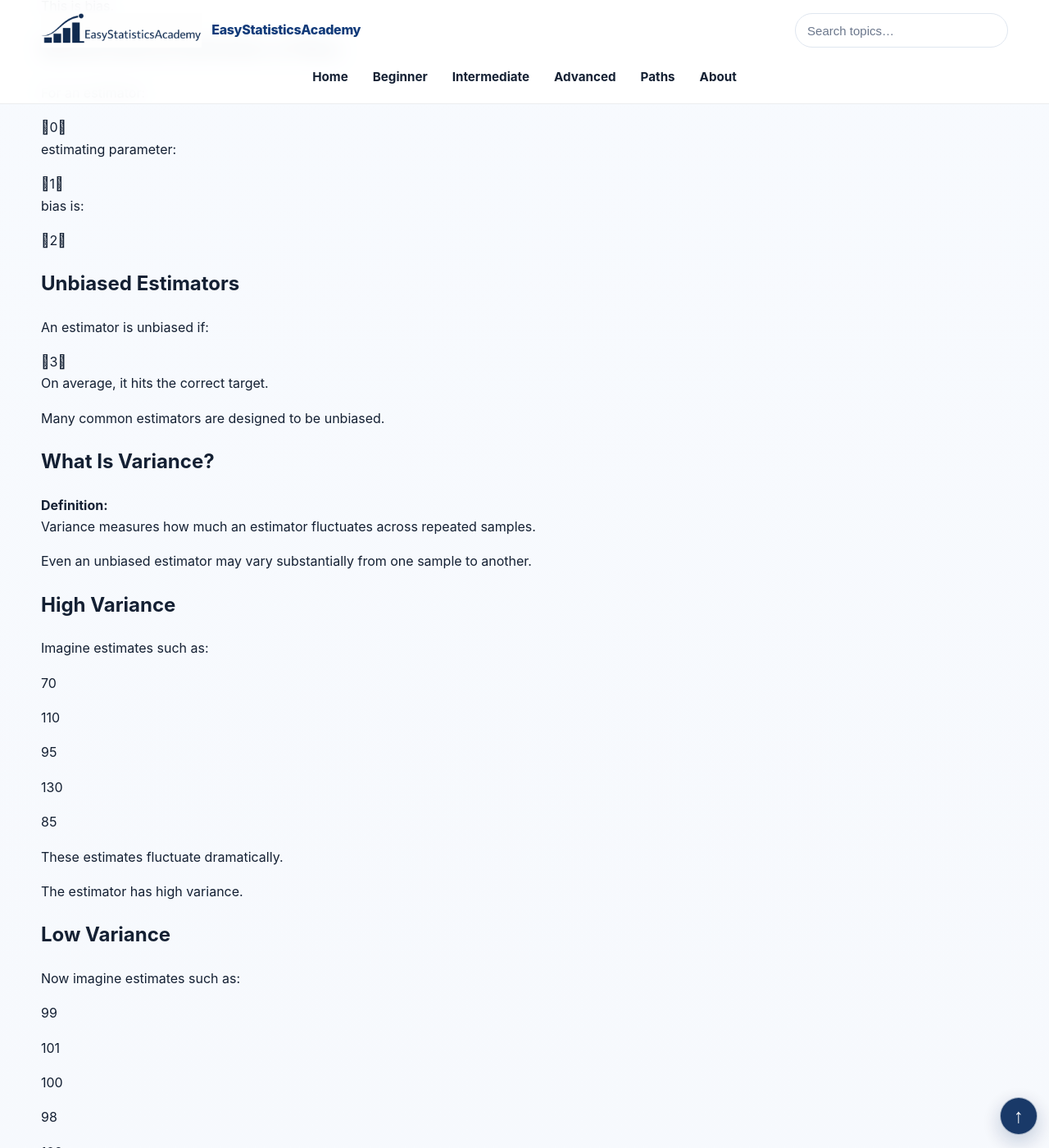
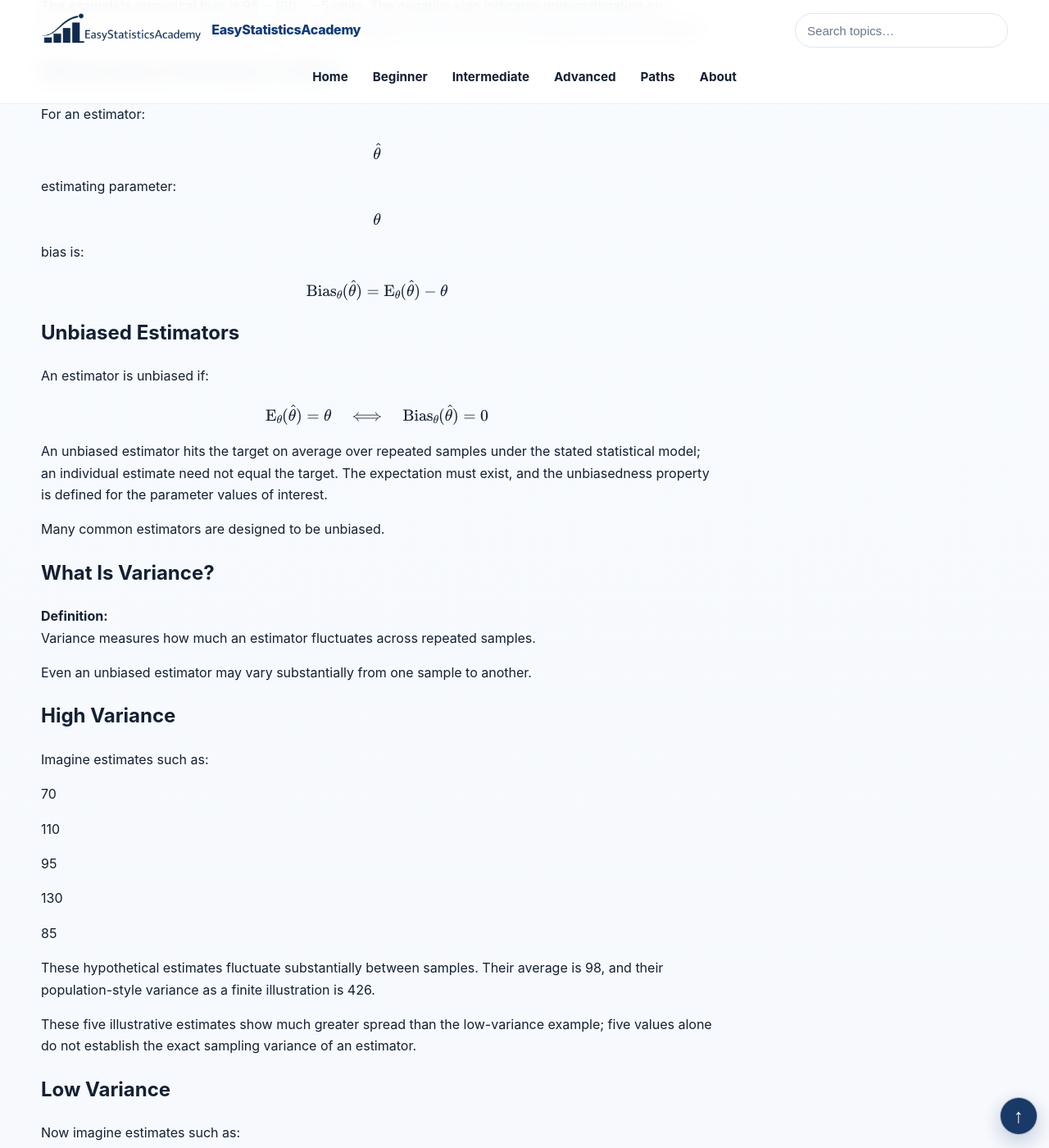
Before and after one commit to ammar-homaida-statistics/easystatisticsacademy, a Jekyll site: the page built from inference/foundations/bias-and-variance-intuition/index.md, in a window 1280 px wide and 1400 px high, scrolled down 1542 px. Shown: the whole window at 82% size. Built offline with Jekyll 4.4.1, drawn with Linux system fonts in a browser that asks for light colours; some of the changed text lies outside the part shown.

Commit message:
Restore estimator bias and unbiasedness mathematics and verify numerical illustrations

```diff
--- a/inference/foundations/bias-and-variance-intuition/index.md
+++ b/inference/foundations/bias-and-variance-intuition/index.md
@@ -158,7 +158,10 @@ sidebar: false
     </p>
 
     <p>
-      This is bias.
+      The example's numerical bias is 95 − 100 = −5 units.
+      The negative sign indicates underestimation on average.
+      Bias refers to the average over repeated samples, not the
+      error in an individual observed estimate.
     </p>
 
     <h2>Mathematical Definition of Bias</h2>
@@ -167,19 +170,26 @@ sidebar: false
       For an estimator:
     </p>
 
-    0
+    \[
+\widehat{\theta}
+\]
 
     <p>
       estimating parameter:
     </p>
 
-    1
+    \[
+\theta
+\]
 
     <p>
       bias is:
     </p>
 
-    2
+    \[
+\operatorname{Bias}_{\theta}(\widehat{\theta})
+=\operatorname{E}_{\theta}(\widehat{\theta})-\theta
+\]
 
     <h2>Unbiased Estimators</h2>
 
@@ -187,11 +197,17 @@ sidebar: false
       An estimator is unbiased if:
     </p>
 
-    3
+    \[
+\operatorname{E}_{\theta}(\widehat{\theta})=\theta
+\quad\Longleftrightarrow\quad
+\operatorname{Bias}_{\theta}(\widehat{\theta})=0
+\]
 
     <p>
-      On average,
-      it hits the correct target.
+      An unbiased estimator hits the target on average over repeated
+      samples under the stated statistical model; an individual estimate
+      need not equal the target. The expectation must exist, and the
+      unbiasedness property is defined for the parameter values of interest.
     </p>
 
     <p>
@@ -245,11 +261,15 @@ sidebar: false
     </div>
 
     <p>
-      These estimates fluctuate dramatically.
+      These hypothetical estimates fluctuate substantially between samples.
+      Their average is 98, and their population-style variance as a finite
+      illustration is 426.
     </p>
 
     <p>
-      The estimator has high variance.
+      These five illustrative estimates show much greater spread than the
+      low-variance example; five values alone do not establish the exact
+      sampling variance of an estimator.
     </p>
 
     <h2>Low Variance</h2>
@@ -283,11 +303,14 @@ sidebar: false
     </div>
 
     <p>
-      These estimates cluster tightly together.
+      These hypothetical estimates cluster tightly together.
+      Their average is 100, and the corresponding variance over these
+      five illustrative values is 2.
     </p>
 
     <p>
-      The estimator has low variance.
+      This illustrative set is much less variable; genuine estimator
+      variance is defined over the sampling distribution.
     </p>
 
     <h2>Bias and Variance Are Different</h2>
```
